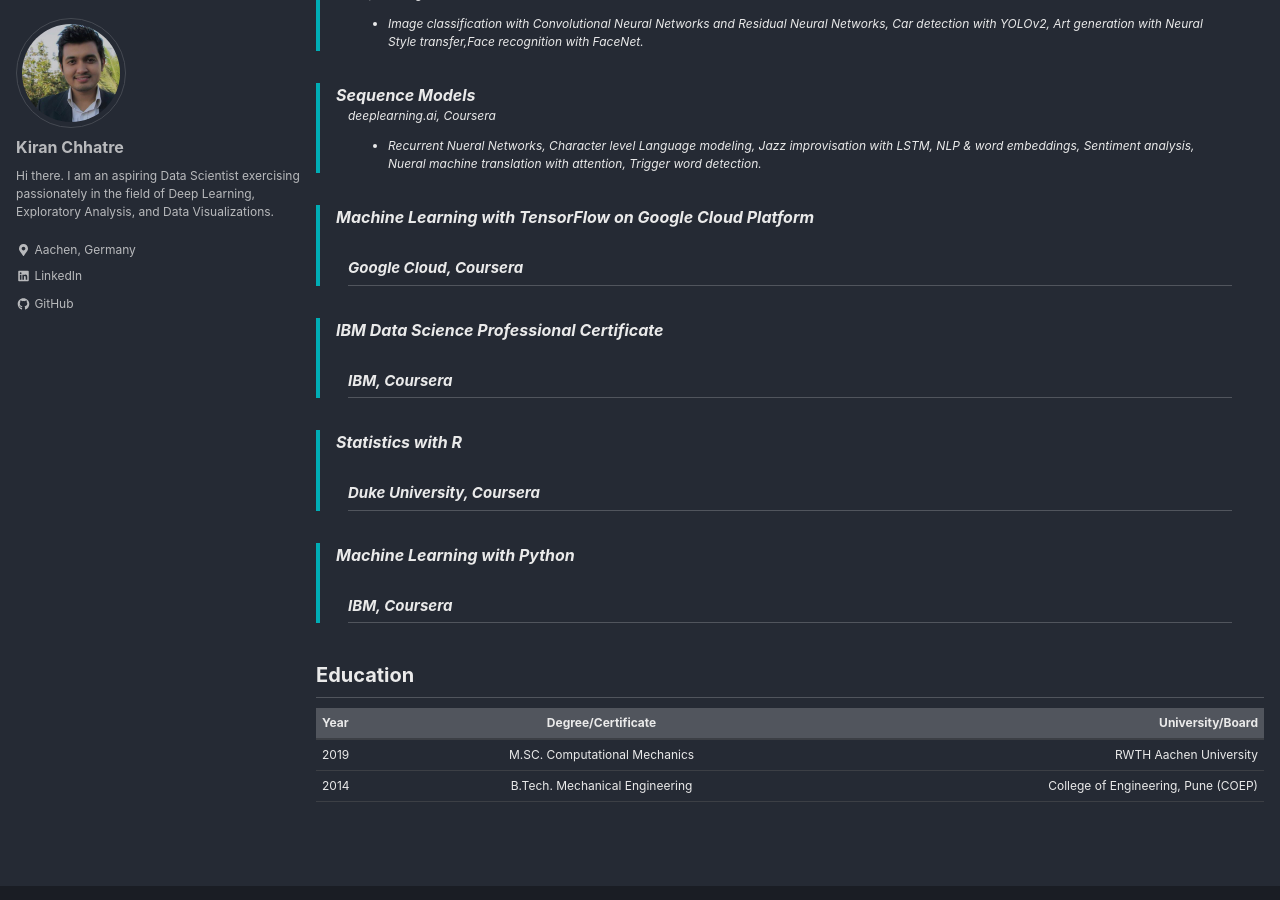
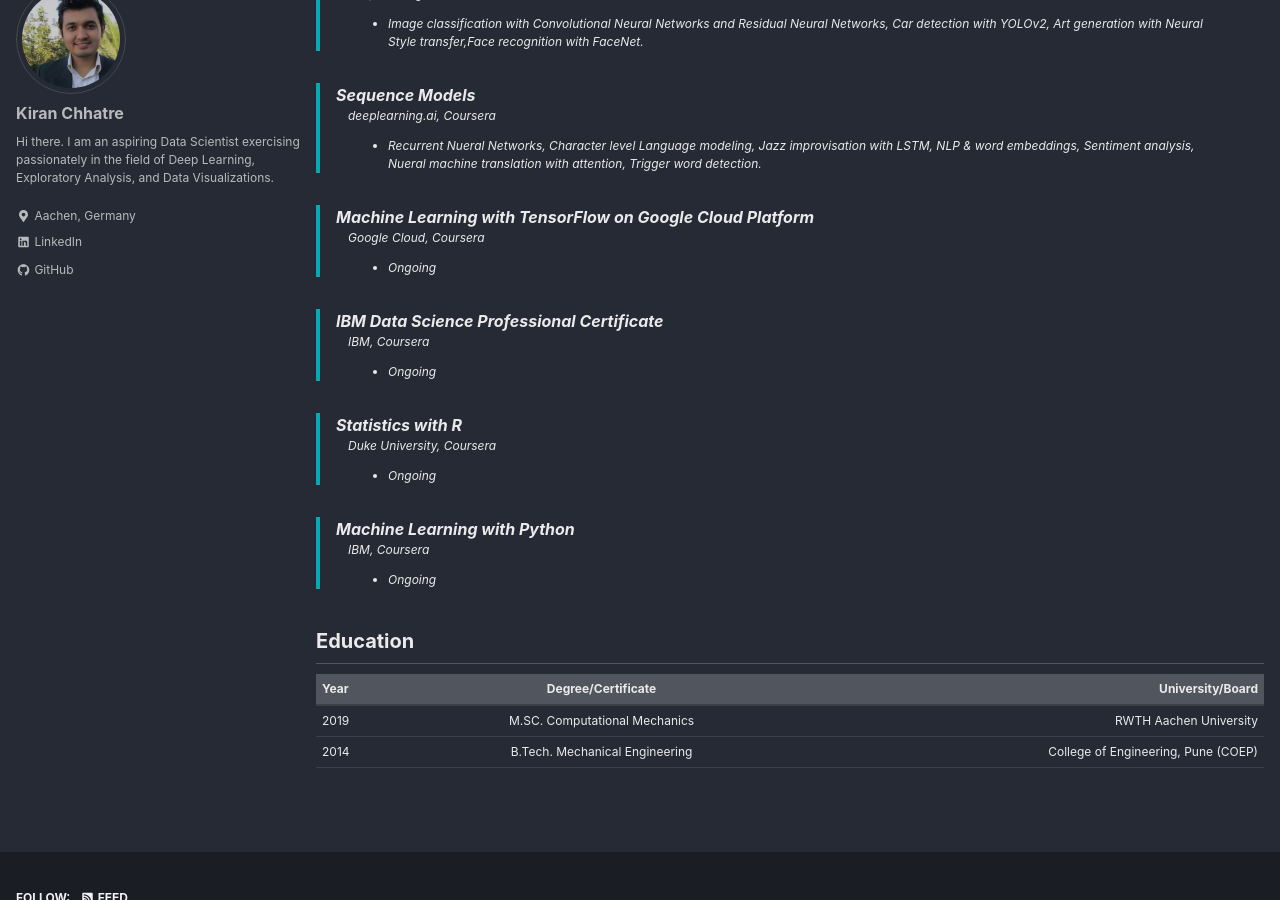
Before and after one commit to kiranchhatre/kiranchhatre.github.io, a Jekyll site: the page built from _pages/Education.md, in a window 1280 px wide and 900 px high, scrolled down 777 px. Built offline with Jekyll 4.4.1, drawn with Linux system fonts in a browser that asks for light colours; cached includes are drawn as plain includes; nearby versions of some CDN libraries.

Commit message:
Update Education.md

```diff
--- a/_pages/Education.md
+++ b/_pages/Education.md
@@ -42,19 +42,19 @@ classes: wide
 
 >  **Machine Learning with TensorFlow on Google Cloud Platform**
 : Google Cloud, Coursera
--
+-   Ongoing
 
 >  **IBM Data Science Professional Certificate**
 : IBM, Coursera
--
+-   Ongoing
 
 >  **Statistics with R**
 : Duke University, Coursera
--
+-   Ongoing
 
 >  **Machine Learning with Python**
 : IBM, Coursera
--
+-   Ongoing
 
 
 
```
